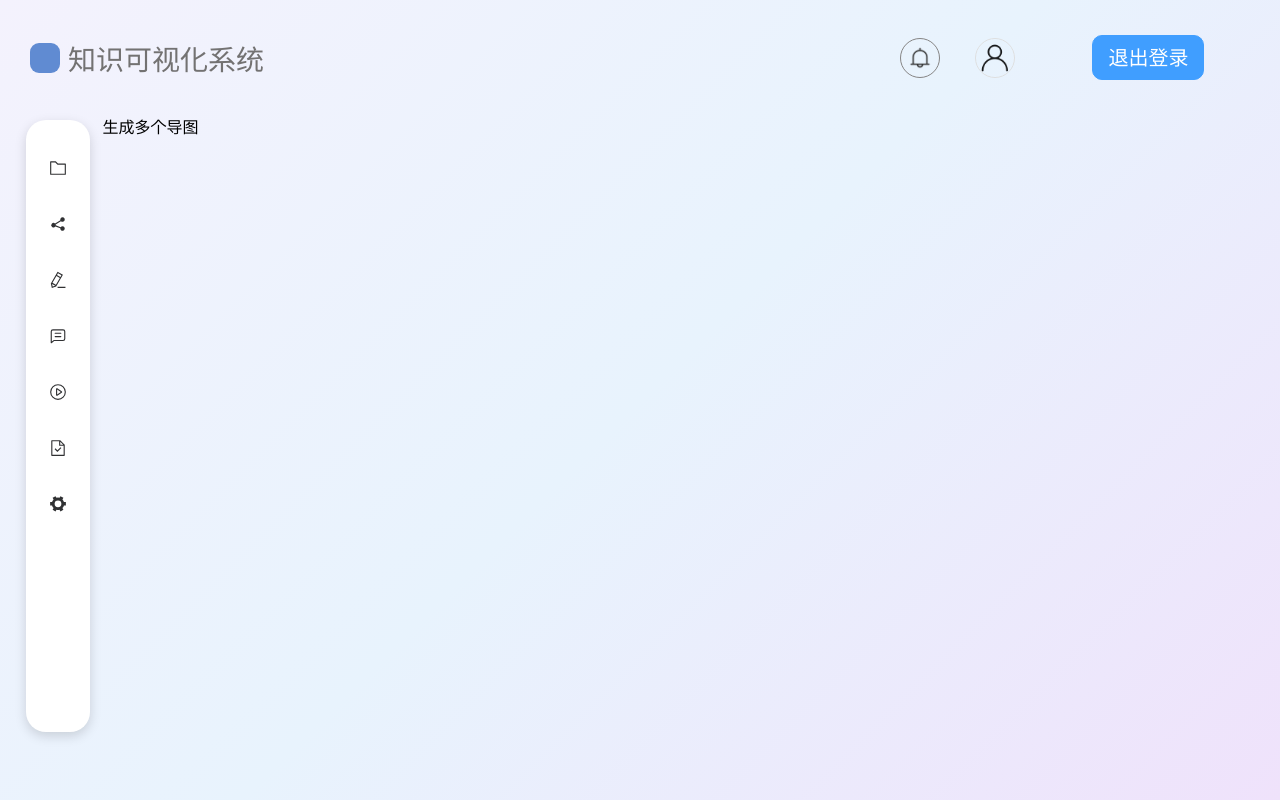
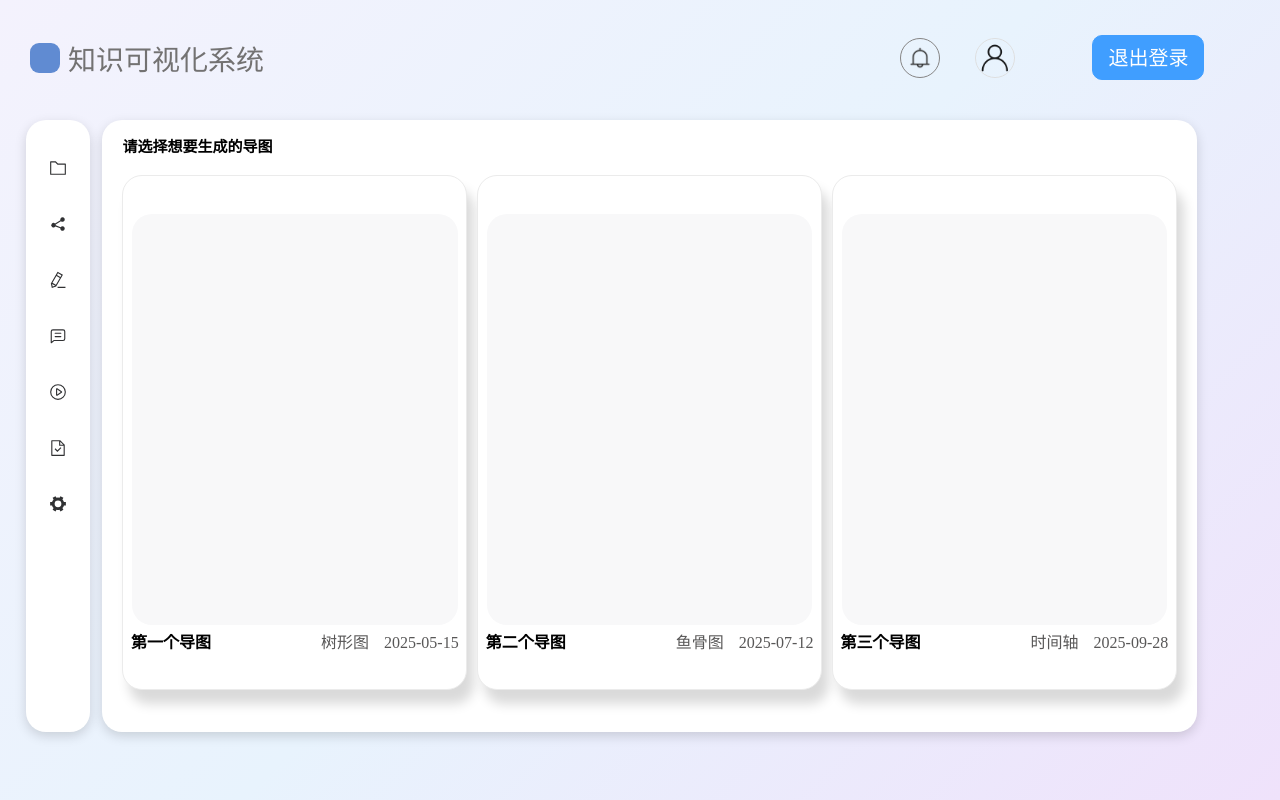
Before and after one commit to luo303/Knowledge-Visualization-System, a Vue app: page /#/layout/generate-pro in a window 1280 px wide. Built offline with nearby package versions, Linux system fonts and the light colour scheme; what simple-mind-map, vue3-markdown-it would draw is missing.

Commit message:
feat: 完成 多导图生成 页面基本样式

```diff
--- a/src/views/Generate-pro.vue
+++ b/src/views/Generate-pro.vue
@@ -1,7 +1,121 @@
 <template>
-  <div>生成多个导图</div>
+  <div class="createmind-container">
+    <div class="createmind-title">请选择想要生成的导图</div>
+    <div class="generatemap-container">
+      <div class="singlemindmap-container">
+        <div class="map-picture"></div>
+        <div class="map-info">
+          <h3 class="map-name">第一个导图</h3>
+          <div class="map-meta">
+            <span class="map-type">树形图</span>
+            <span class="map-time">2025-05-15</span>
+          </div>
+        </div>
+      </div>
+      <div class="singlemindmap-container">
+        <div class="map-picture"></div>
+        <div class="map-info">
+          <h3 class="map-name">第二个导图</h3>
+          <div class="map-meta">
+            <span class="map-type">鱼骨图</span>
+            <span class="map-time">2025-07-12</span>
+          </div>
+        </div>
+      </div>
+      <div class="singlemindmap-container">
+        <div class="map-picture"></div>
+        <div class="map-info">
+          <h3 class="map-name">第三个导图</h3>
+          <div class="map-meta">
+            <span class="map-type">时间轴</span>
+            <span class="map-time">2025-09-28</span>
+          </div>
+        </div>
+      </div>
+    </div>
+  </div>
 </template>
 
 <script lang="ts" setup></script>
 
-<style lang="scss" scoped></style>
+<style lang="scss" scoped>
+.createmind-container {
+  width: 95%;
+  height: 90%;
+  display: flex;
+  background-color: white;
+  border-radius: 20px;
+  box-shadow: 0 4px 12px rgba(0, 0, 0, 0.15);
+  padding: 20px;
+  flex-direction: column;
+
+  .createmind-title {
+    font-size: 15px;
+    font-weight: bold;
+    margin-bottom: 20px;
+  }
+
+  .generatemap-container {
+    display: flex;
+    flex-direction: row;
+    align-items: center;
+    justify-content: center;
+    border-radius: 20px;
+    gap: 10px;
+    width: 100%;
+    height: 90%;
+
+    .singlemindmap-container {
+      height: 100%;
+      width: 100%;
+      flex-direction: column;
+      background-color: white;
+      border-radius: 20px;
+      border: 1px solid #ebebeb;
+      cursor: pointer;
+      display: flex;
+      justify-content: center;
+      align-items: center;
+      gap: 10px;
+      box-shadow: 7px 14px 12px rgba(0, 0, 0, 0.15);
+      transition: all 0.2s;
+      &:hover {
+        transform: translateY(-7px);
+        background-color: #eaf2fb;
+        box-shadow: 10px 17px 12px rgba(0, 0, 0, 0.15);
+      }
+
+      .map-picture {
+        display: flex;
+        justify-content: center;
+        align-items: center;
+        height: 80%;
+        width: 95%;
+        border-radius: 20px;
+        background-color: #f8f8f9;
+      }
+
+      .map-info {
+        display: flex;
+        justify-content: center;
+        align-items: center;
+        flex-direction: row;
+        gap: 110px;
+
+        .map-name {
+          font-size: 16px;
+          font-weight: bold;
+          display: flex;
+        }
+
+        .map-meta {
+          display: flex;
+          gap: 15px;
+          justify-content: space-between;
+          color: #585757;
+        }
+      }
+    }
+  }
+}
+</style>
```
